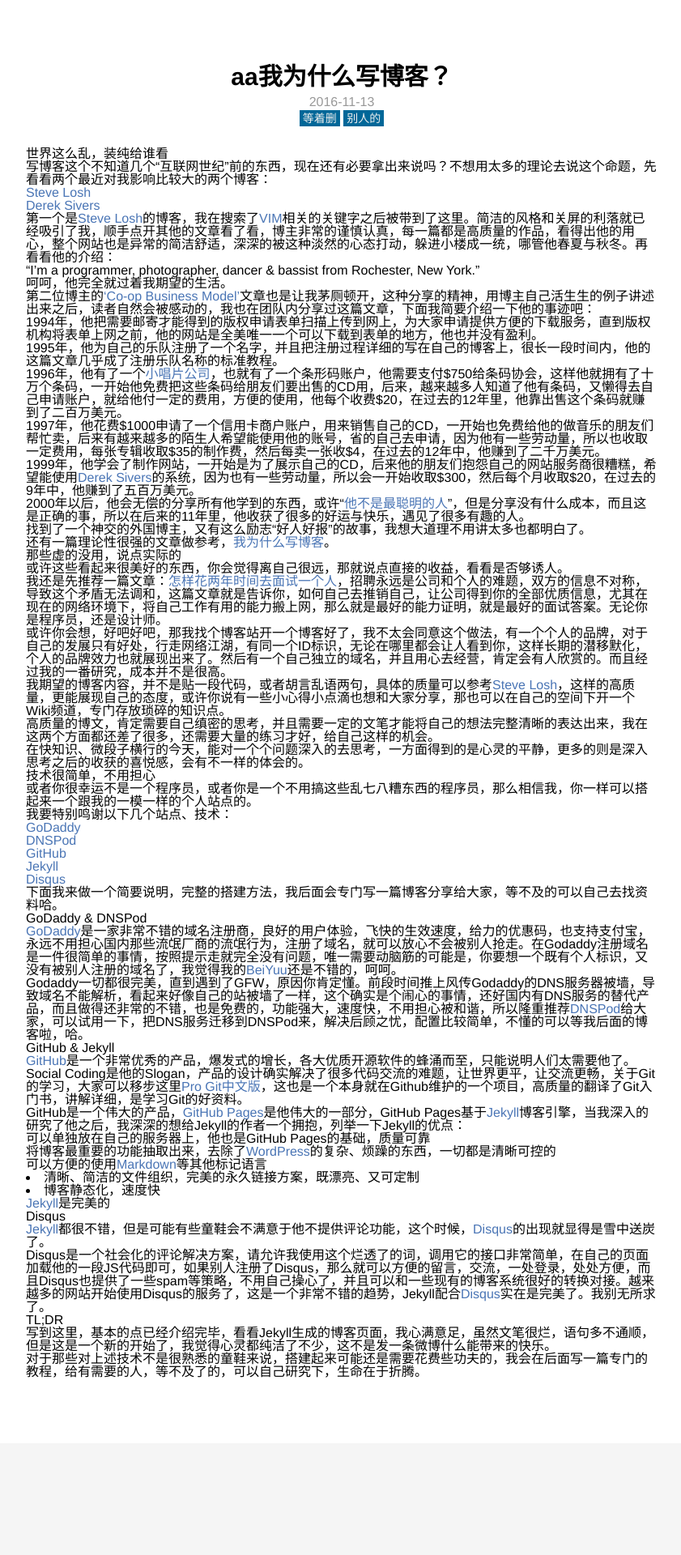
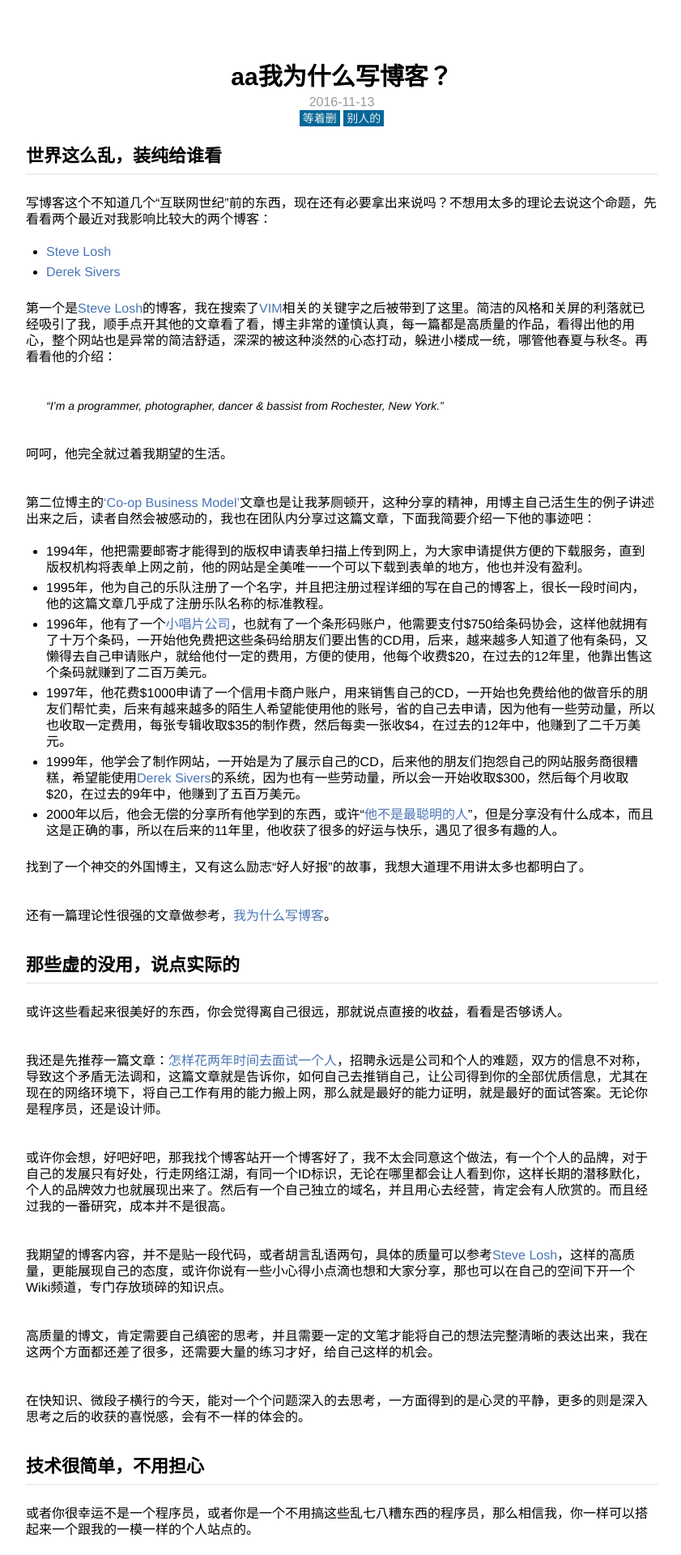
Before and after one commit to weiliua/liuwei, a Jekyll site: the page built from _posts/2016-11-13-Hello-World.md, in a window 1280 px wide. Shown: the top 1920 px of the page at 81% size, without its empty margins (218-1059 px from the left). Built offline with Jekyll 4.4.1, drawn with Linux system fonts in a browser that asks for light colours; before the commit the page ends 1782 px from its top, so only the background shows below that.

Commit message:
提交代码

```diff
--- a/_includes/post.css
+++ b/_includes/post.css
@@ -67,7 +67,7 @@
   color: #eee;
 }
 
-.wayne-content-wrapper h2 {
+.wayne-post-content h2 {
   font-size: 22px;
   font-weight: bold;
   margin-bottom: 25px;
@@ -75,33 +75,33 @@
   padding-bottom: 10px;
 }
 
-.wayne-content-wrapper p {
+.wayne-post-content p {
   margin-bottom: 40px;
   line-height: 20px;
 }
 
-.wayne-content-wrapper p + ul {
+.wayne-post-content p + ul {
   margin-top: -20px;
 }
 
-.wayne-content-wrapper ul {
+.wayne-post-content ul {
   margin-bottom: 25px;
   margin-left: 25px;
 }
 
-.wayne-content-wrapper ul li {
+.wayne-post-content ul li {
   margin-bottom: 5px;
   list-style: disc;
   line-height: 20px;
 }
 
-.wayne-content-wrapper blockquote {
+.wayne-post-content blockquote {
   margin-left: 25px;
   font-size: 14px;
   font-style: italic;
 }
 
-.wayne-content-wrapper h3 {
+.wayne-post-content h3 {
   font-size: 18px;
   font-weight: bold;
   margin-bottom: 25px;
```
